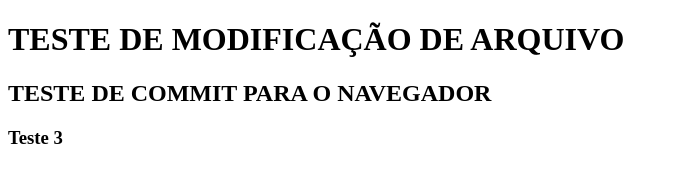
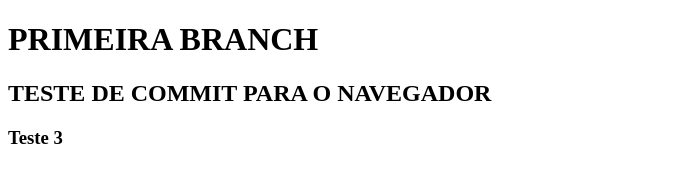
Before and after one commit to LeooaLMEIDA/trainamento-git-unipar, a plain HTML site: page index.html in a window 1280 px wide. Shown: the whole page, without its empty margins (0-678 px from the left). Drawn offline with Linux system fonts and the light colour scheme.

Commit message:
Criado novo arquivo - Branch

```diff
--- a/index.html
+++ b/index.html
@@ -7,7 +7,7 @@
     <title>Document</title>
 </head>
 <body>
-    <h1> TESTE DE MODIFICAÇÃO DE ARQUIVO </h1>
+    <h1> PRIMEIRA BRANCH </h1>
     <h2> TESTE DE COMMIT PARA O NAVEGADOR </h2>
     <h3>Teste 3</h3>
 
```
Also changed, not shown: tutorial.txt (added).
